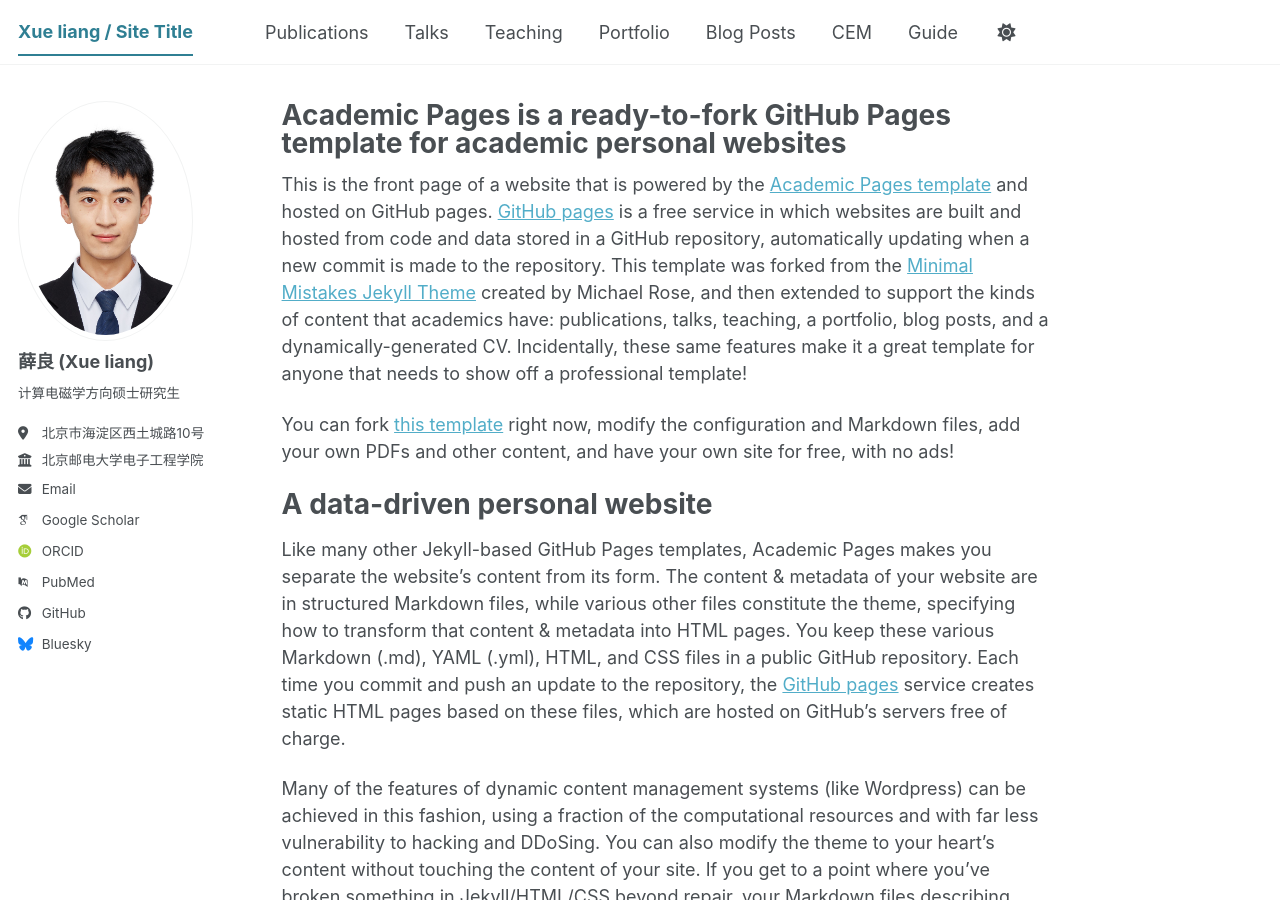
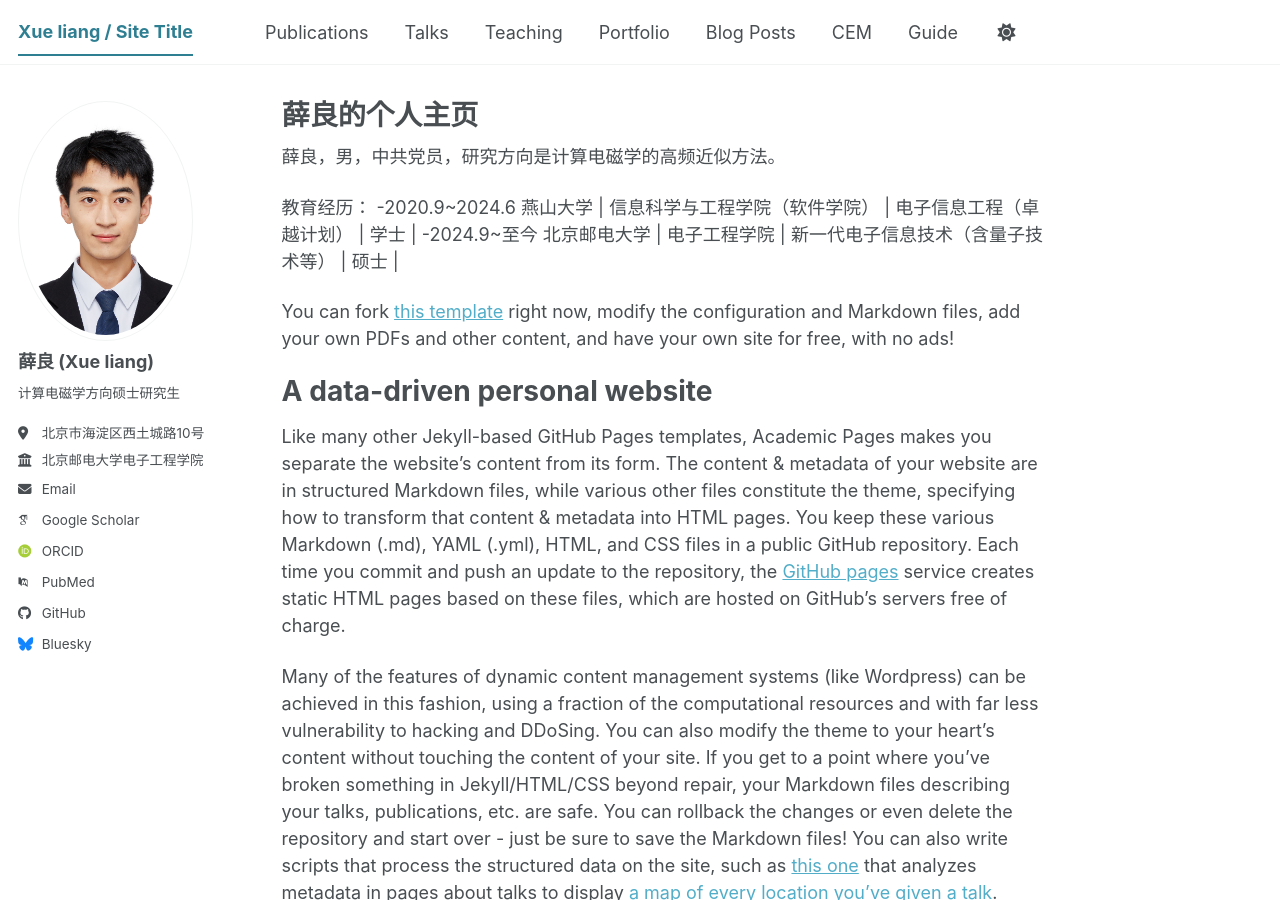
Before and after one commit to TsingHuaGo/xueliang.github.io, a Jekyll site: the page built from _pages/about.md, in a window 1280 px wide and 900 px high. Built offline with Jekyll 4.4.1, drawn with Linux system fonts in a browser that asks for light colours; some web fonts are replaced; a script bundle is joined from its source files by our own code; library files that are not in the unit come from our copies.

Commit message:
Update about.md

```diff
--- a/_pages/about.md
+++ b/_pages/about.md
@@ -1,13 +1,19 @@
 ---
 permalink: /
-title: "Academic Pages is a ready-to-fork GitHub Pages template for academic personal websites"
+title: "薛良的个人主页"
 author_profile: true
 redirect_from:
   - /about/
   - /about.html
 ---
 
-This is the front page of a website that is powered by the [Academic Pages template](https://github.com/academicpages/academicpages.github.io) and hosted on GitHub pages. [GitHub pages](https://pages.github.com) is a free service in which websites are built and hosted from code and data stored in a GitHub repository, automatically updating when a new commit is made to the repository. This template was forked from the [Minimal Mistakes Jekyll Theme](https://mmistakes.github.io/minimal-mistakes/) created by Michael Rose, and then extended to support the kinds of content that academics have: publications, talks, teaching, a portfolio, blog posts, and a dynamically-generated CV. Incidentally, these same features make it a great template for anyone that needs to show off a professional template!
+薛良，男，中共党员，研究方向是计算电磁学的高频近似方法。
+
+教育经历：
+-2020.9~2024.6
+燕山大学 | 信息科学与工程学院（软件学院） | 电子信息工程（卓越计划） | 学士 |
+-2024.9~至今
+北京邮电大学 | 电子工程学院 | 新一代电子信息技术（含量子技术等） | 硕士 |
 
  You can fork [this template](https://github.com/academicpages/academicpages.github.io) right now, modify the configuration and Markdown files, add your own PDFs and other content, and have your own site for free, with no ads!
 
```
